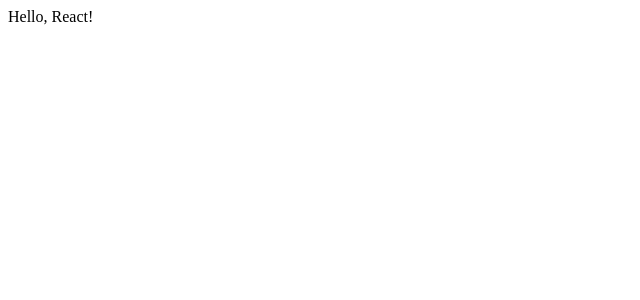
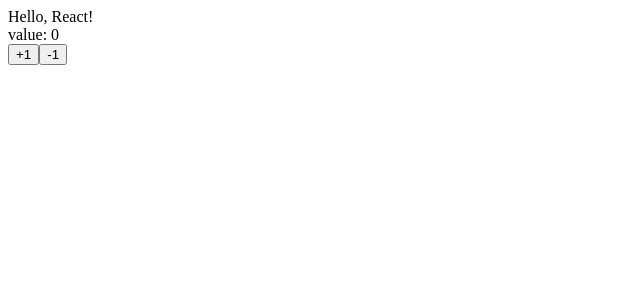
Before and after one commit to haramiya/my-first-react-app-in-typescript, a React (Create React App) app: page / in a window 1280 px wide. Shown: the top 300 px of the page, without its empty margins (0-640 px from the left). Built offline with nearby package versions, Linux system fonts and the light colour scheme.

Commit message:
add useState

```diff
--- a/src/App.tsx
+++ b/src/App.tsx
@@ -1,4 +1,5 @@
 import React from 'react';
+import Counter from './Counter'
 
 interface AppProps
 {
@@ -9,7 +10,12 @@
 // AppPropsを型引数に渡す
 const App: React.FunctionComponent<AppProps> = ({ message }) =>
 {
-  return <div>{ message }</div>;
+  return (
+    <div>
+      {message}
+      <Counter/>
+    </div>
+  );
 };
 
 App.defaultProps = {
--- /dev/null
+++ b/src/Counter.tsx
@@ -0,0 +1,29 @@
+import React, { useState } from 'react';
+
+const Counter: React.FC<{}> = () =>
+{
+    const initialValue: number = 0;
+    const [value, setValue] = useState<number>(initialValue);
+
+    const increment = () =>
+    {
+        // setValue(value + 1);
+        setValue((prevState) => prevState + 1);
+    };
+
+    const decrement = () =>
+    {
+        // setValue(value - 1);
+        setValue((prevState) => prevState - 1);
+    }
+
+    return (
+        <div>
+            <div>value: {value}</div>
+            <button onClick={increment}>+1</button>
+            <button onClick={decrement}>-1</button>
+        </div>
+    );
+}
+
+export default Counter;
```
